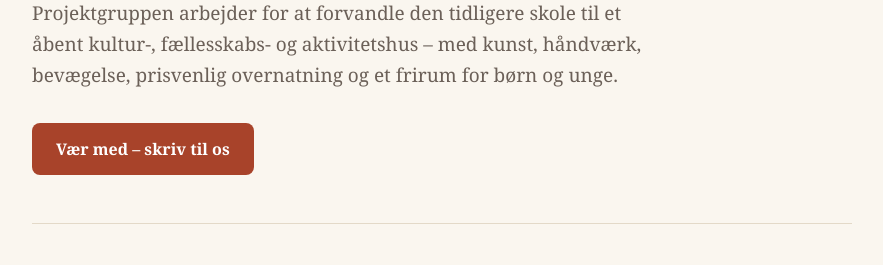
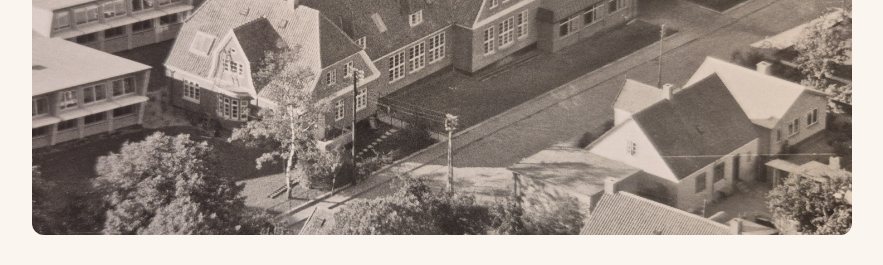
Before and after one commit to GitteHolmJensen/frederiksberg-gl-skole, a plain HTML site: page index.html in a window 1280 px wide. Shown: the part 270-535 px from the top of the page, without its empty margins (198-1081 px from the left). Drawn offline with Linux system fonts and the light colour scheme.

Commit message:
Add image to header section in index.html

```diff
--- a/index.html
+++ b/index.html
@@ -57,7 +57,7 @@ footer{padding:30px 0 40px;border-top:1px solid var(--line);color:var(--muted);f
 <div class="wrap">
 <nav><a href="#projekt">Projektet</a><a href="#nyheder">Nyheder</a><a href="#dokumenter">Tegninger &amp; dokumenter</a><a href="#kontakt">Kontakt</a></nav>
 
-<header class="hero">
+<img src="Frederiksberg%20Gl.%20Skole%20-%20luftfoto.jpg" alt="Luftfoto af Frederiksberg Gl. Skole" style="width:100%;max-height:420px;object-fit:cover;border-radius:12px;margin-top:28px;display:block"><header class="hero">
   <span class="tag">Projektgruppen</span>
   <h1>Frederiksberg Gl. Skole skal leve videre</h1>
   <p class="lead">Projektgruppen arbejder for at forvandle den tidligere skole til et åbent kultur-, fællesskabs- og aktivitetshus – med kunst, håndværk, bevægelse, prisvenlig overnatning og et frirum for børn og unge.</p>
```
